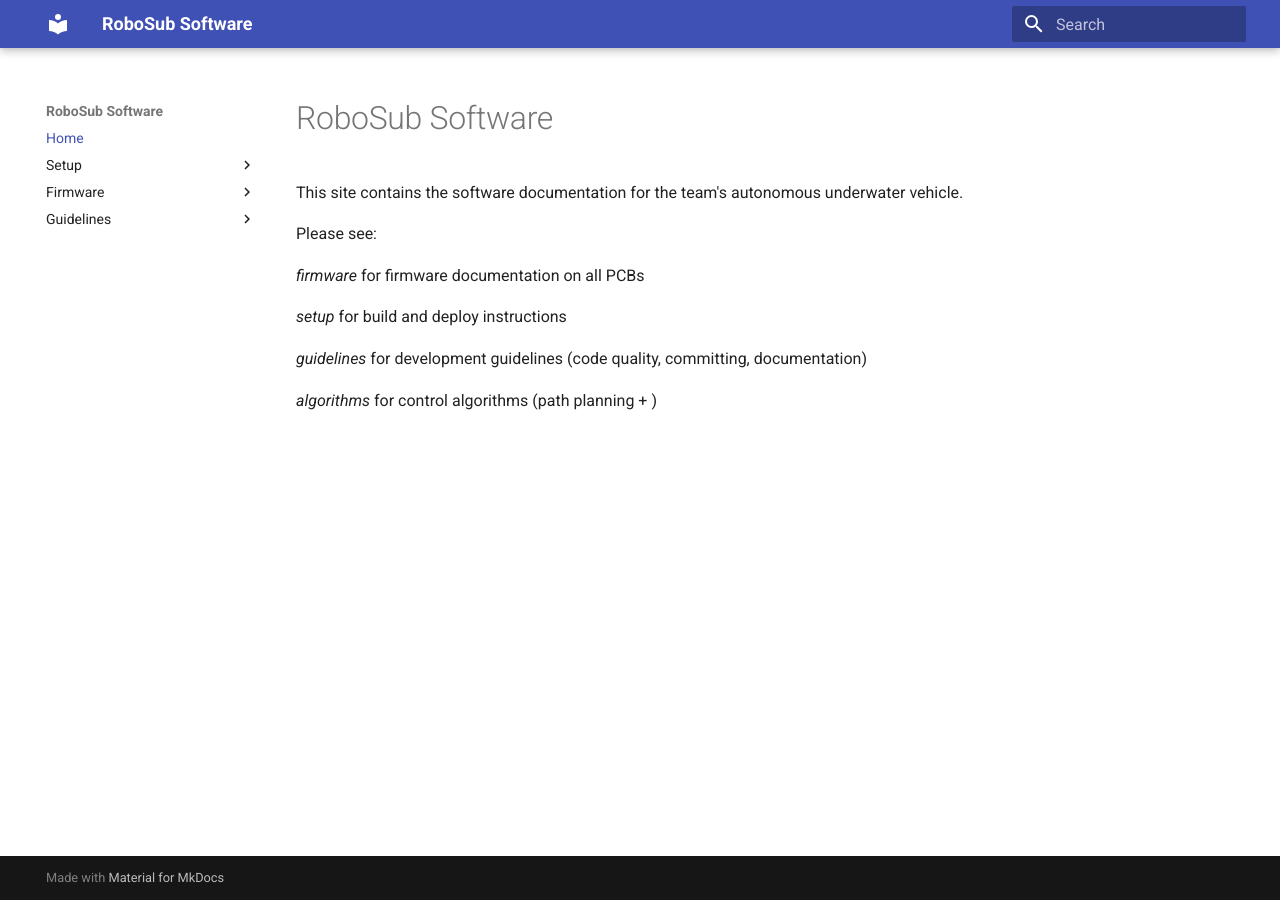
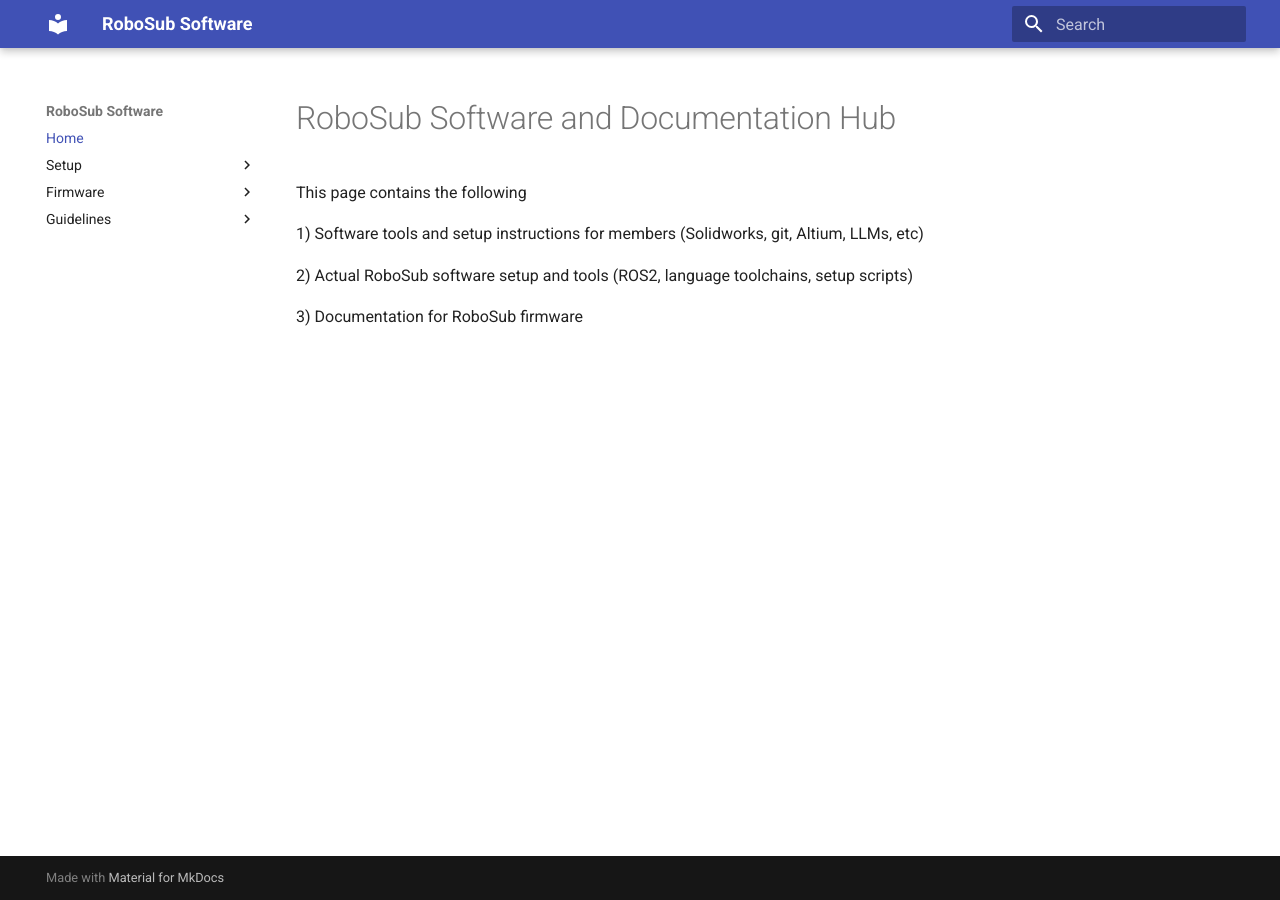
Before and after one commit to CRT-Caltech-Robotics-Team/RoboSub, an MkDocs documentation site: the page built from docs/index.md, in a window 1280 px wide. Built offline with MkDocs 1.6.1 and Material for MkDocs 9.7.7, drawn with Linux system fonts in a browser that asks for light colours.

Commit message:
wip(docs): add setup instructions for AI, solidworks, git

```diff
--- a/docs/index.md
+++ b/docs/index.md
@@ -1,14 +1,9 @@
-# RoboSub Software
+# RoboSub Software and Documentation Hub
 
-This site contains the software documentation for the team's autonomous
-underwater vehicle.
+This page contains the following
 
-Please see:
+1) Software tools and setup instructions for members (Solidworks, git, Altium, LLMs, etc)
 
-*firmware* for firmware documentation on all PCBs
+2) Actual RoboSub software setup and tools (ROS2, language toolchains, setup scripts)
 
-*setup* for build and deploy instructions
-
-*guidelines* for development guidelines (code quality, committing, documentation)
-
-*algorithms* for control algorithms (path planning + )
+3) Documentation for RoboSub firmware
```
Also changed, not shown: docs/general-tools/AI.md (added, +31 -0 lines), docs/general-tools/git.md (added, +1 -0 lines), docs/mechanical/solidworks-setup/mac-linux.md (added, +48 -0 lines), docs/mechanical/solidworks-setup/windows.md (added, +35 -0 lines), docs/setup.md (deleted, +0 -15 lines), docs/stylesheets/extra.css (added, +8 -0 lines), docs/mechanical/solidworks-setup/solidworks-setup-download.png (added), docs/mechanical/solidworks-setup/solidworks-setup-extract.png (added), docs/mechanical/solidworks-setup/solidworks-setup-select.png (added), docs/test.md (deleted).
